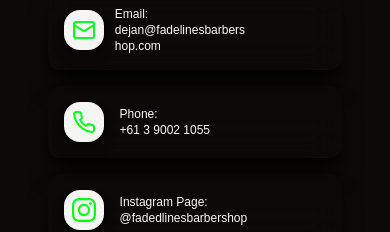
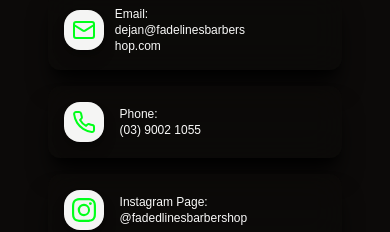
Before and after one commit to muhzulzidan/milkiyano-barber, a React (Vite) app: page /contact in a window 390 px wide. Shown: the part 1040-1272 px from the top of the page. Built offline with nearby package versions, Linux system fonts and the light colour scheme.

Commit message:
bugfix : change phone number in contacts

```diff
--- a/src/components/CardStack.tsx
+++ b/src/components/CardStack.tsx
@@ -17,6 +17,7 @@ const to = (i: number) => ({
     rot: 10 + i * -10,
     delay: i * 100,
 })
+// eslint-disable-next-line @typescript-eslint/no-unused-vars
 const from = (_i: number) => ({ x: 0, rot: 0, scale: 1.5, y: -1000 })
 const trans = (r: number, s: number) =>
     `perspective(1500px) rotateX(0deg) rotateY(${r / 10}deg) rotateZ(${r}deg) scale(${s})`
--- a/src/components/InstagramSection.tsx
+++ b/src/components/InstagramSection.tsx
@@ -1,5 +1,5 @@
 import React from 'react';
-import { Button } from '@/components/ui/button'; // Import the Button component. Adjust the path as needed.
+import { Button } from '@/components/ui/button';
 
 interface InstagramSectionProps {
     instagram_images_desktop: { image: string, name: string }[];
--- a/src/pages/contact.tsx
+++ b/src/pages/contact.tsx
@@ -174,7 +174,7 @@ export default function Contacts() {
 
                                     <div className="flex flex-col col-span-3 gap-0  break-all opacity-100 group-hover:opacity-0 transition-opacity duration-300 ">
                                         <p className="text-xs font-light">Phone:</p>
-                                        <h5 className="font-medium">+61 3 9002 1055</h5>
+                                        <h5 className="font-medium">(03) 9002 1055</h5>
                                     </div>
                                     <div className="flex absolute left-20 flex-col col-span-3 gap-0  break-all opacity-0 group-hover:opacity-100 transition-opacity delay-100 duration-300 ">
                                         <h5 className="font-medium">Call Us</h5>
@@ -303,7 +303,7 @@ export default function Contacts() {
 
                                 <div className="flex flex-col col-span-3 gap-0 text-stone-50">
                                     <p className="text-xs font-light">Phone:</p>
-                                    <h5 className="font-medium">+61 3 9002 1055</h5>
+                                    <h5 className="font-medium">(03) 9002 1055</h5>
                                 </div>
                             </div>
                             <div className="grid grid-cols-5 md:flex gap-4 justify-center md:justify-start items-center p-4 backdrop-blur-lg bg-stone-950/60 shadow-xl shadow-black/80 rounded-xl text-stone-50" style={{
```
